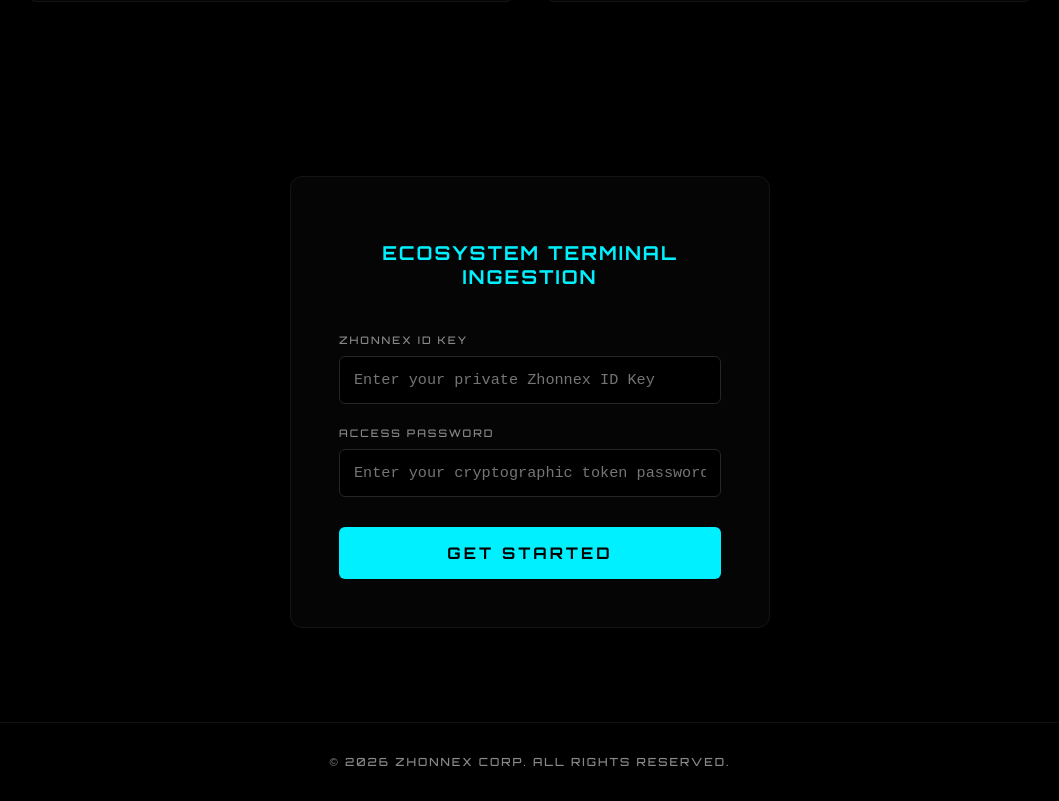
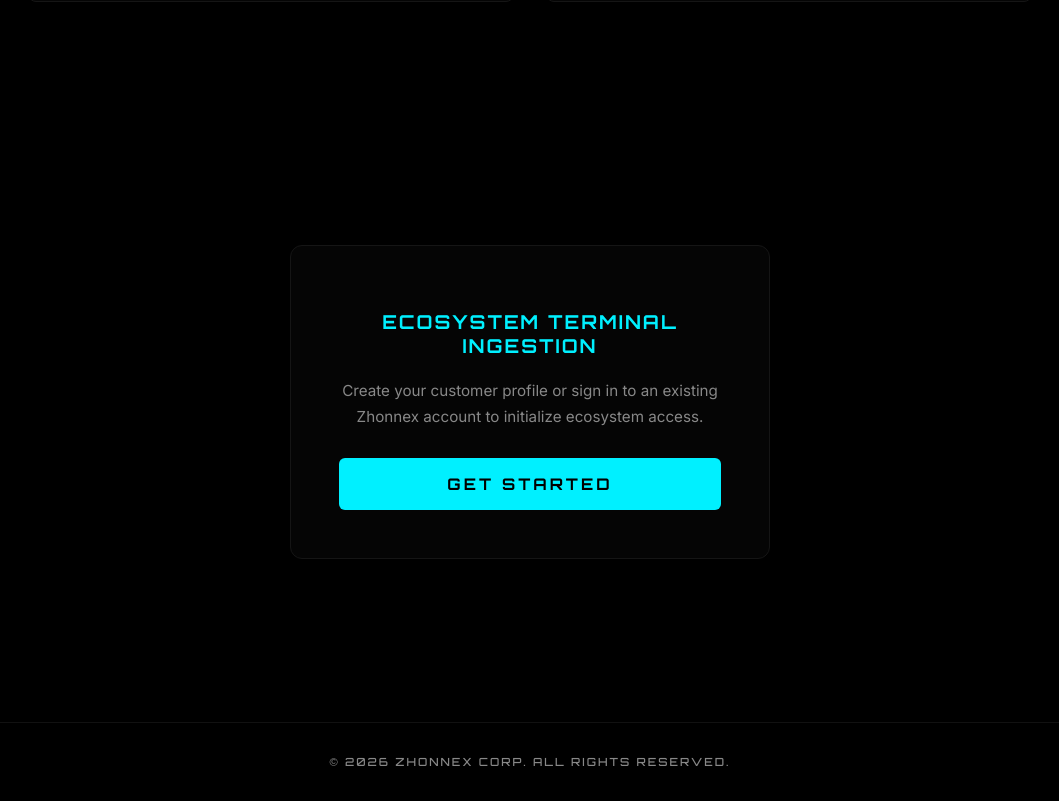
Before and after one commit to uwaziechidubem55-bit/zhonnex-empire-gateway, a Next.js app: page / in a window 1280 px wide. Shown: the part 1040-1841 px from the top of the page, without its empty margins (110-1169 px from the left). Built offline with nearby package versions, Linux system fonts and the light colour scheme.

Commit message:
Update index.tsx

```diff
--- a/src/pages/index.tsx
+++ b/src/pages/index.tsx
@@ -1,29 +1,24 @@
-import React, { useState } from 'react';
+import React from 'react';
 import { useRouter } from 'next/router';
 import { ZhonnexTokens } from '../config/design-tokens';
 import { HeaderNavigation } from '../components/HeaderNavigation';
+import { useIsMobile } from '../hooks/useIsMobile';
 
 export default function DeepScrollGateway() {
   const router = useRouter();
-  const [credentials, setCredentials] = useState({ idKey: '', password: '' });
-  const [error, setError] = useState('');
-
-  const handleCustomerLogin = (e: React.FormEvent) => {
-    e.preventDefault();
-    if (!credentials.idKey.trim() || !credentials.password) {
-      setError('ID Key and password are required.');
-      return;
-    }
-    setError('');
-    router.push('/dashboard/customer');
-  };
+  const isMobile = useIsMobile();
 
   return (
     <div style={styles.pageWrapper}>
       <HeaderNavigation />
 
       {/* SECTION 1: HERO */}
-      <section style={styles.heroSection}>
+      <section
+        style={{
+          ...styles.heroSection,
+          padding: isMobile ? '3rem 1.25rem' : '3rem 2rem'
+        }}
+      >
         <p style={styles.eyebrow}>ZHONNEX EMPIRE GATEWAY</p>
         <h1 style={styles.mainTitle}>INITIALIZE YOUR ECOSYSTEM ACCESS</h1>
         <p style={styles.tagline}>
@@ -56,7 +51,12 @@
       </section>
 
       {/* SECTION 2: CAPABILITIES */}
-      <section style={styles.featuresSection}>
+      <section
+        style={{
+          ...styles.featuresSection,
+          padding: isMobile ? '3rem 1.25rem' : '5rem 3rem'
+        }}
+      >
         <div style={styles.featureCard}>
           <div style={styles.featureIndex}>01</div>
           <h3 style={styles.featureTitle}>Sovereign Multi-Currency Execution</h3>
@@ -75,39 +75,40 @@
         </div>
       </section>
 
-      {/* SECTION 3: GET STARTED */}
-      <section style={styles.getStartedAnchorSection} id="get-started">
-        <div style={styles.authContainerFrame}>
+      {/* SECTION 3: GET STARTED — routes to the customer interface
+          (/access) where users register or sign in. */}
+      <section
+        style={{
+          ...styles.getStartedAnchorSection,
+          padding: isMobile ? '3rem 1.1rem' : '4rem 2rem'
+        }}
+        id="get-started"
+      >
+        <div
+          style={{
+            ...styles.authContainerFrame,
+            padding: isMobile ? '2.25rem 1.25rem' : '3rem'
+          }}
+        >
           <h2 style={styles.authTitle}>ECOSYSTEM TERMINAL INGESTION</h2>
-          <form onSubmit={handleCustomerLogin} style={styles.form}>
-            <label style={styles.label} htmlFor="idKey">ZHONNEX ID KEY</label>
-            <input
-              id="idKey"
-              type="text"
-              placeholder="Enter your private Zhonnex ID Key"
-              style={styles.input}
-              value={credentials.idKey}
-              onChange={e => setCredentials({ ...credentials, idKey: e.target.value })}
-              required
-            />
-            <label style={styles.label} htmlFor="password">ACCESS PASSWORD</label>
-            <input
-              id="password"
-              type="password"
-              placeholder="Enter your cryptographic token password"
-              style={styles.input}
-              value={credentials.password}
-              onChange={e => setCredentials({ ...credentials, password: e.target.value })}
-              required
-            />
-            {error && <p style={styles.errorText}>{error}</p>}
-            <button type="submit" style={styles.getStartedBtn}>GET STARTED</button>
-          </form>
+          <p style={styles.ctaBody}>
+            Create your customer profile or sign in to an existing Zhonnex
+            account to initialize ecosystem access.
+          </p>
+          <button
+            type="button"
+            style={styles.getStartedBtn}
+            onClick={() => router.push('/access')}
+          >
+            GET STARTED
+          </button>
         </div>
       </section>
 
       {/* FOOTER — inert */}
-      <footer style={styles.footer}>
+      <footer
+        style={{ ...styles.footer, padding: isMobile ? '1.75rem 1rem' : '2rem 3rem' }}
+      >
         <span style={styles.footerText}>© 2026 ZHONNEX CORP. ALL RIGHTS RESERVED.</span>
       </footer>
     </div>
@@ -119,7 +120,10 @@
     backgroundColor: ZhonnexTokens.colors.voidBlack,
     minHeight: '100vh',
     color: '#ffffff',
-    scrollBehavior: 'smooth'
+    scrollBehavior: 'smooth',
+    width: '100%',
+    maxWidth: '100vw',
+    overflowX: 'hidden'
   },
   heroSection: {
     minHeight: '80vh',
@@ -208,35 +212,19 @@
   authTitle: {
     fontFamily: ZhonnexTokens.typography.displayFont,
     color: ZhonnexTokens.colors.imperialCyan,
-    marginBottom: '2rem',
+    marginBottom: '1.25rem',
     fontSize: '1.2rem',
     letterSpacing: '2px'
   },
-  form: { display: 'flex', flexDirection: 'column', gap: '0.6rem', textAlign: 'left' },
-  label: {
-    fontFamily: ZhonnexTokens.typography.displayFont,
-    fontSize: '0.65rem',
-    letterSpacing: '2px',
+  ctaBody: {
+    fontFamily: ZhonnexTokens.typography.primaryFont,
     color: ZhonnexTokens.colors.textMuted,
-    marginTop: '0.75rem'
-  },
-  input: {
-    padding: '14px',
-    backgroundColor: '#000000',
-    border: '1px solid #262626',
-    borderRadius: '6px',
-    color: '#ffffff',
     fontSize: '0.95rem',
-    fontFamily: 'monospace',
-    outline: 'none'
-  },
-  errorText: {
-    color: ZhonnexTokens.colors.securityFail,
-    fontSize: '0.8rem',
-    fontFamily: ZhonnexTokens.typography.primaryFont
+    lineHeight: '1.7',
+    margin: '0 0 1.75rem 0'
   },
   getStartedBtn: {
-    marginTop: '1.25rem',
+    width: '100%',
     padding: '16px',
     backgroundColor: ZhonnexTokens.colors.imperialCyan,
     border: 'none',
```
